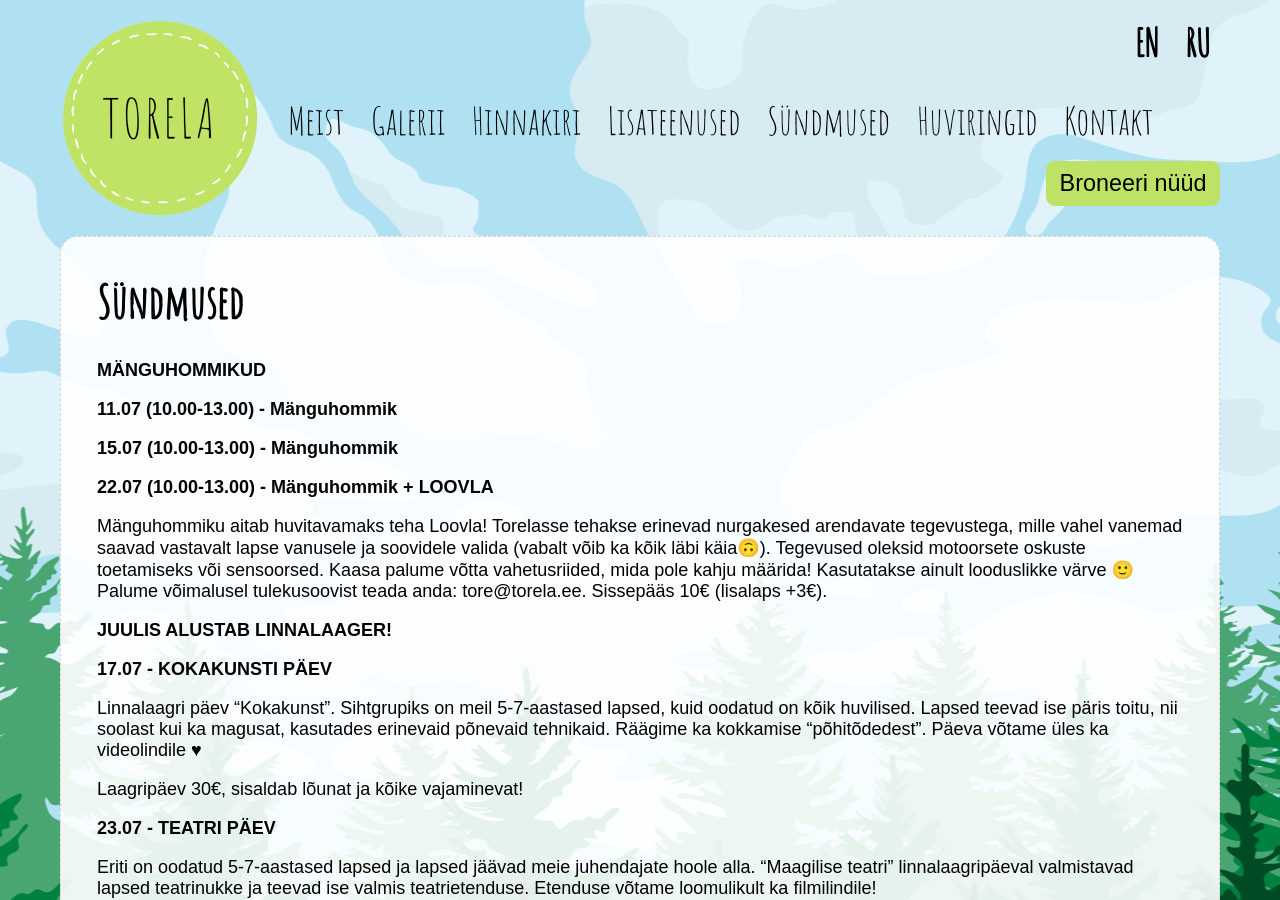
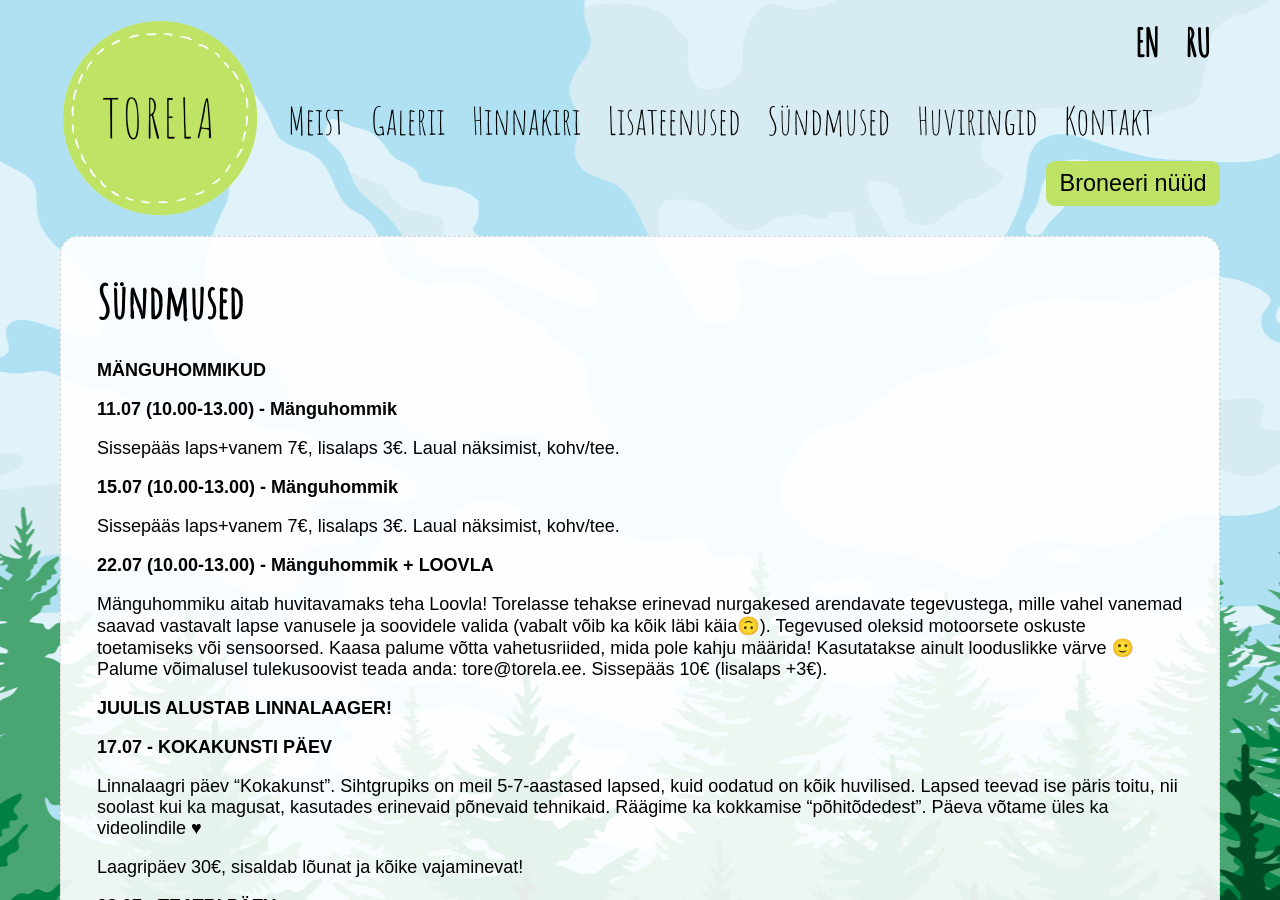
Before and after one commit to mypsik/torela, a Jekyll site: the page built from syndmused/index.md, in a window 1280 px wide and 900 px high. Built offline with Jekyll 4.4.1, drawn with Linux system fonts in a browser that asks for light colours.

Commit message:
Update index.md

```diff
--- a/syndmused/index.md
+++ b/syndmused/index.md
@@ -11,9 +11,13 @@ ru: /ru/events/
 
 **11.07 (10.00-13.00) - Mänguhommik**
 
+Sissepääs laps+vanem 7€, lisalaps 3€.
+Laual näksimist, kohv/tee.
+
 **15.07 (10.00-13.00) - Mänguhommik**
 
-
+Sissepääs laps+vanem 7€, lisalaps 3€.
+Laual näksimist, kohv/tee.
 
 **22.07 (10.00-13.00) - Mänguhommik + LOOVLA**
 
```
